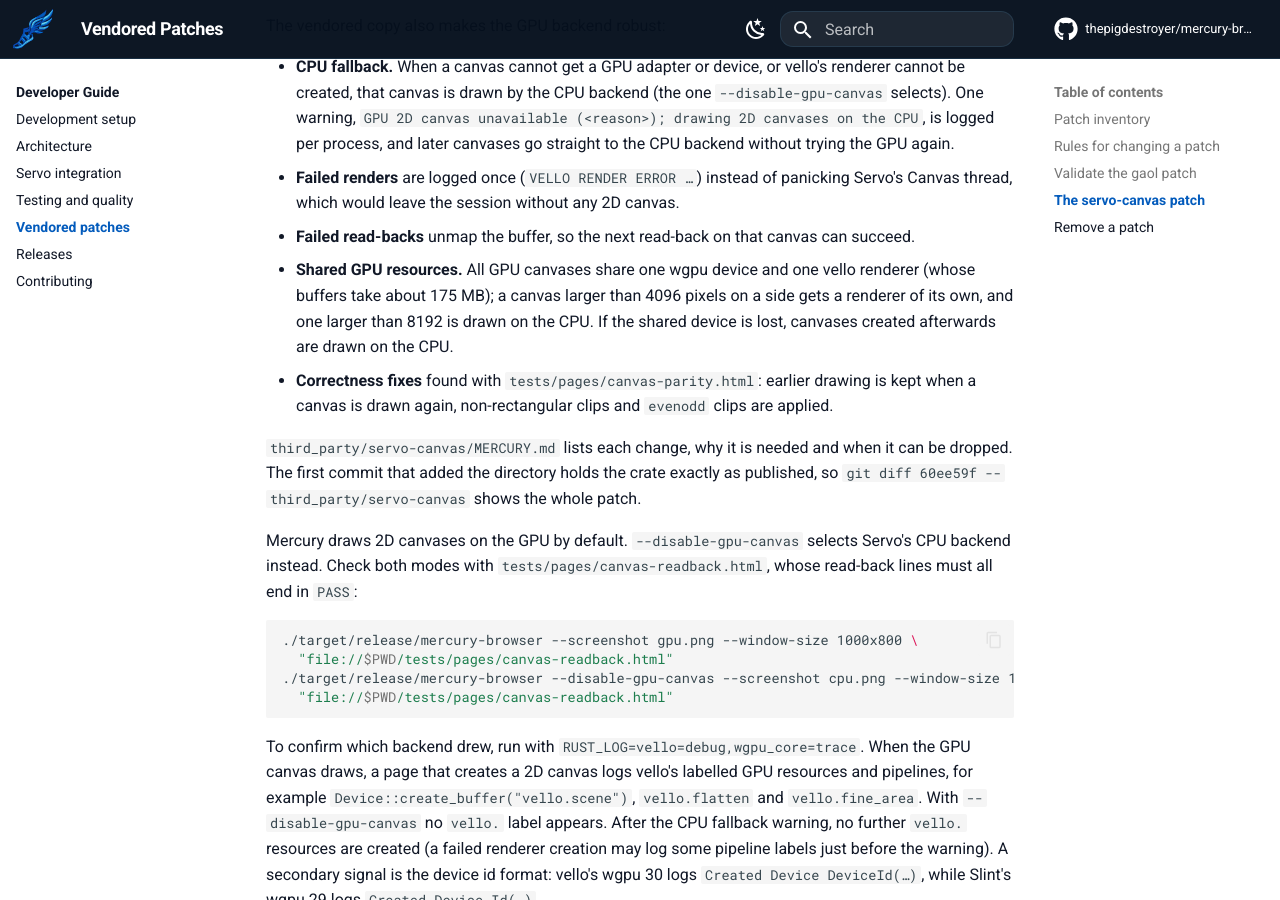
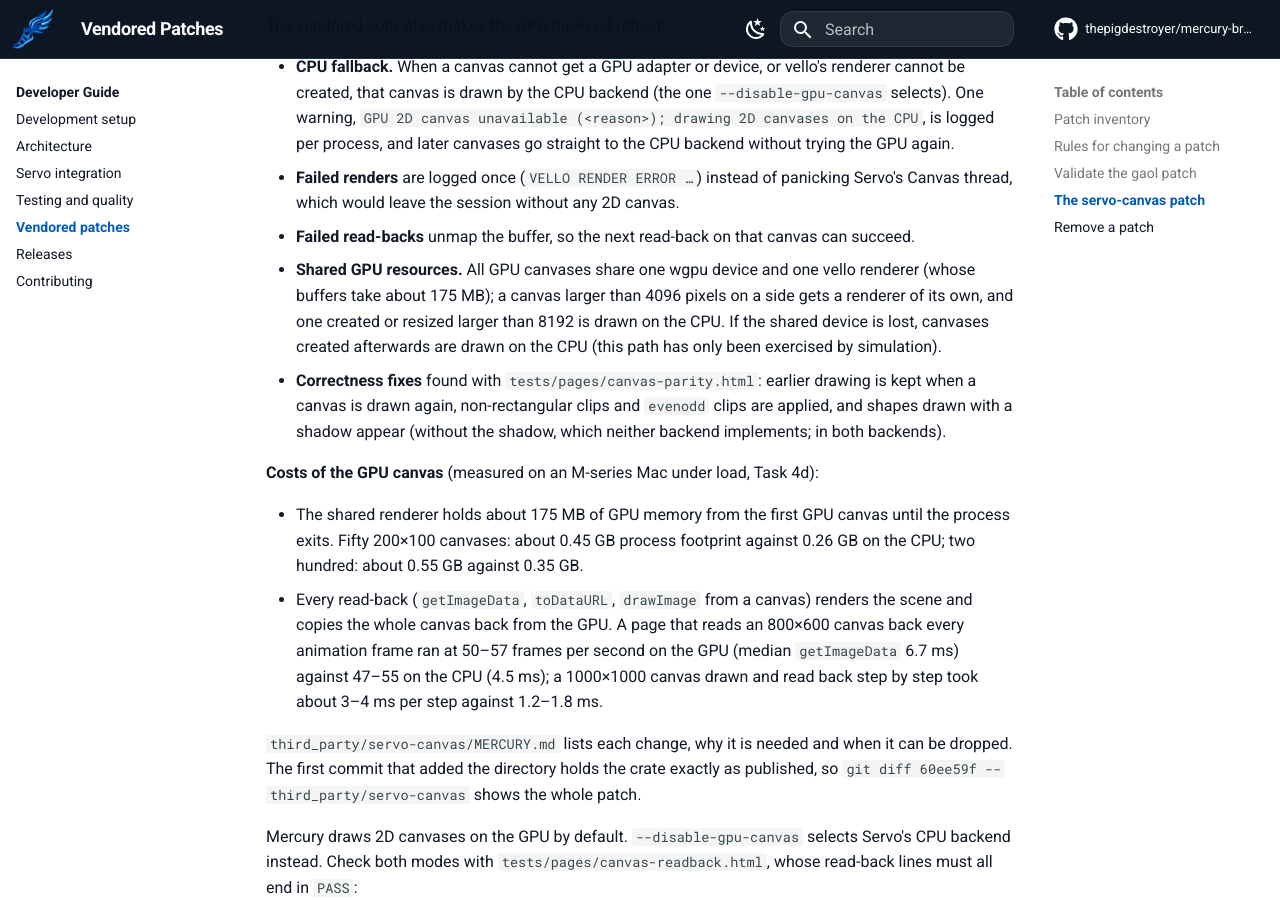
Before and after one commit to KaykCaputo/hermes-browser, an MkDocs documentation site: the page built from docs/developer-guide/vendored-patches.md, in a window 1280 px wide and 900 px high, scrolled down 1807 px. Built offline with MkDocs 1.6.1 and Material for MkDocs 9.7.7, drawn with Linux system fonts in a browser that asks for light colours; comment, search, counter and statistics services are not loaded.

Commit message:
docs: list every servo-canvas change for review and record the GPU canvas costs

```diff
--- a/docs/developer-guide/vendored-patches.md
+++ b/docs/developer-guide/vendored-patches.md
@@ -52,8 +52,13 @@ The vendored copy also makes the GPU backend robust:
 - **CPU fallback.** When a canvas cannot get a GPU adapter or device, or vello's renderer cannot be created, that canvas is drawn by the CPU backend (the one `--disable-gpu-canvas` selects). One warning, `GPU 2D canvas unavailable (<reason>); drawing 2D canvases on the CPU`, is logged per process, and later canvases go straight to the CPU backend without trying the GPU again.
 - **Failed renders** are logged once (`VELLO RENDER ERROR …`) instead of panicking Servo's Canvas thread, which would leave the session without any 2D canvas.
 - **Failed read-backs** unmap the buffer, so the next read-back on that canvas can succeed.
-- **Shared GPU resources.** All GPU canvases share one wgpu device and one vello renderer (whose buffers take about 175 MB); a canvas larger than 4096 pixels on a side gets a renderer of its own, and one larger than 8192 is drawn on the CPU. If the shared device is lost, canvases created afterwards are drawn on the CPU.
-- **Correctness fixes** found with `tests/pages/canvas-parity.html`: earlier drawing is kept when a canvas is drawn again, non-rectangular clips and `evenodd` clips are applied.
+- **Shared GPU resources.** All GPU canvases share one wgpu device and one vello renderer (whose buffers take about 175 MB); a canvas larger than 4096 pixels on a side gets a renderer of its own, and one created or resized larger than 8192 is drawn on the CPU. If the shared device is lost, canvases created afterwards are drawn on the CPU (this path has only been exercised by simulation).
+- **Correctness fixes** found with `tests/pages/canvas-parity.html`: earlier drawing is kept when a canvas is drawn again, non-rectangular clips and `evenodd` clips are applied, and shapes drawn with a shadow appear (without the shadow, which neither backend implements; in both backends).
+
+**Costs of the GPU canvas** (measured on an M-series Mac under load, Task 4d):
+
+- The shared renderer holds about 175 MB of GPU memory from the first GPU canvas until the process exits. Fifty 200×100 canvases: about 0.45 GB process footprint against 0.26 GB on the CPU; two hundred: about 0.55 GB against 0.35 GB.
+- Every read-back (`getImageData`, `toDataURL`, `drawImage` from a canvas) renders the scene and copies the whole canvas back from the GPU. A page that reads an 800×600 canvas back every animation frame ran at 50–57 frames per second on the GPU (median `getImageData` 6.7 ms) against 47–55 on the CPU (4.5 ms); a 1000×1000 canvas drawn and read back step by step took about 3–4 ms per step against 1.2–1.8 ms.
 
 `third_party/servo-canvas/MERCURY.md` lists each change, why it is needed and when it can be dropped. The first commit that added the directory holds the crate exactly as published, so `git diff 60ee59f -- third_party/servo-canvas` shows the whole patch.
 
```
Also changed, not shown: 2 other files.
